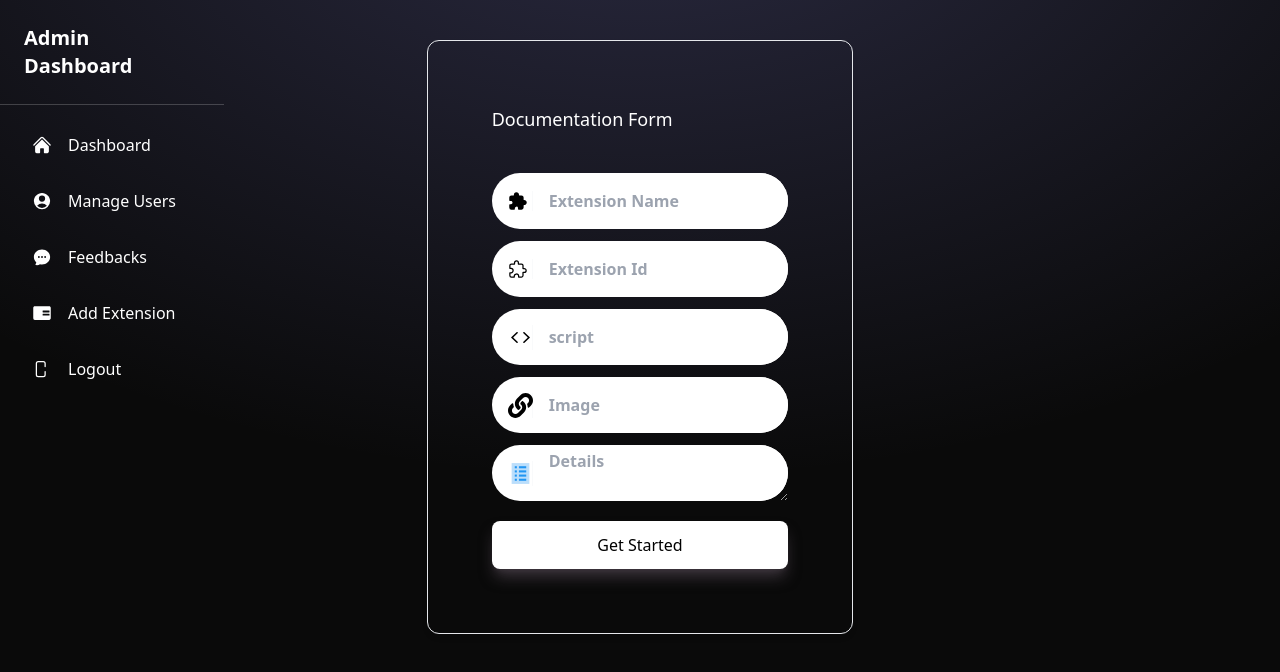
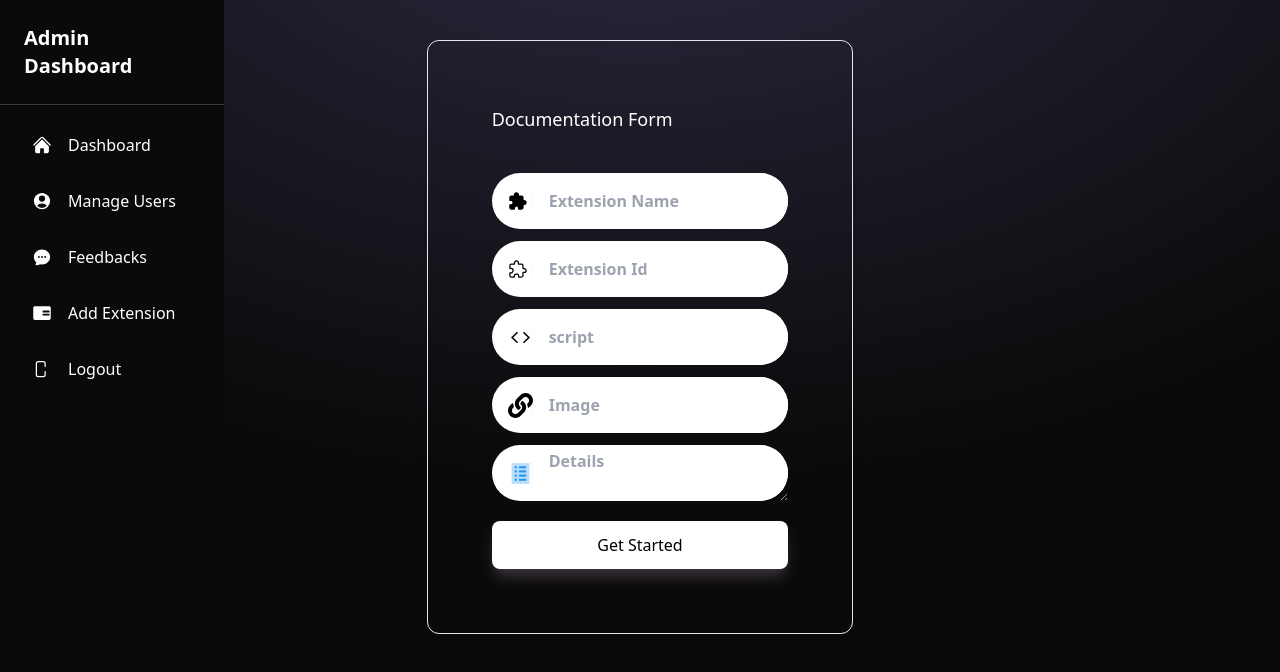
Before and after one commit to anis5165/AI-Plugin-Galaxy, a Next.js app in the folder frontend/: page /admin/extensionForm in a window 1280 px wide. Shown: the top 672 px of the page. Built offline with nearby package versions, Linux system fonts and the light colour scheme; sample sign-in values are in the browser's storage; what tailwindcss-motion would draw is missing.

Commit message:
fix: update sidebar background color for improved visibility

```diff
--- a/frontend/src/app/admin/sidebar.jsx
+++ b/frontend/src/app/admin/sidebar.jsx
@@ -9,7 +9,7 @@ const Sidebar = () => {
   const handleToggle = () => setActive(!active);
 
   return (
-    <div className="relative ">
+    <div className="relative">
       {/* Hamburger Button */}
       <button
         className="p-3 rounded lg:hidden ml-auto outline-none"
@@ -20,7 +20,7 @@ const Sidebar = () => {
 
       {/* Sidebar */}
       <aside
-        className={`fixed inset-0 z-50 w-56 bg-neutral-900 bg-transparent text-white transform transition-transform duration-300 ease-in-out ${active ? "translate-x-0" : "-translate-x-80"
+        className={`fixed inset-0 z-50 w-56 bg-[#0A0A0A] text-white transform transition-transform duration-300 ease-in-out ${active ? "translate-x-0" : "-translate-x-80"
           } lg:translate-x-0`}
       >
         {/* Sidebar Header */}
```
